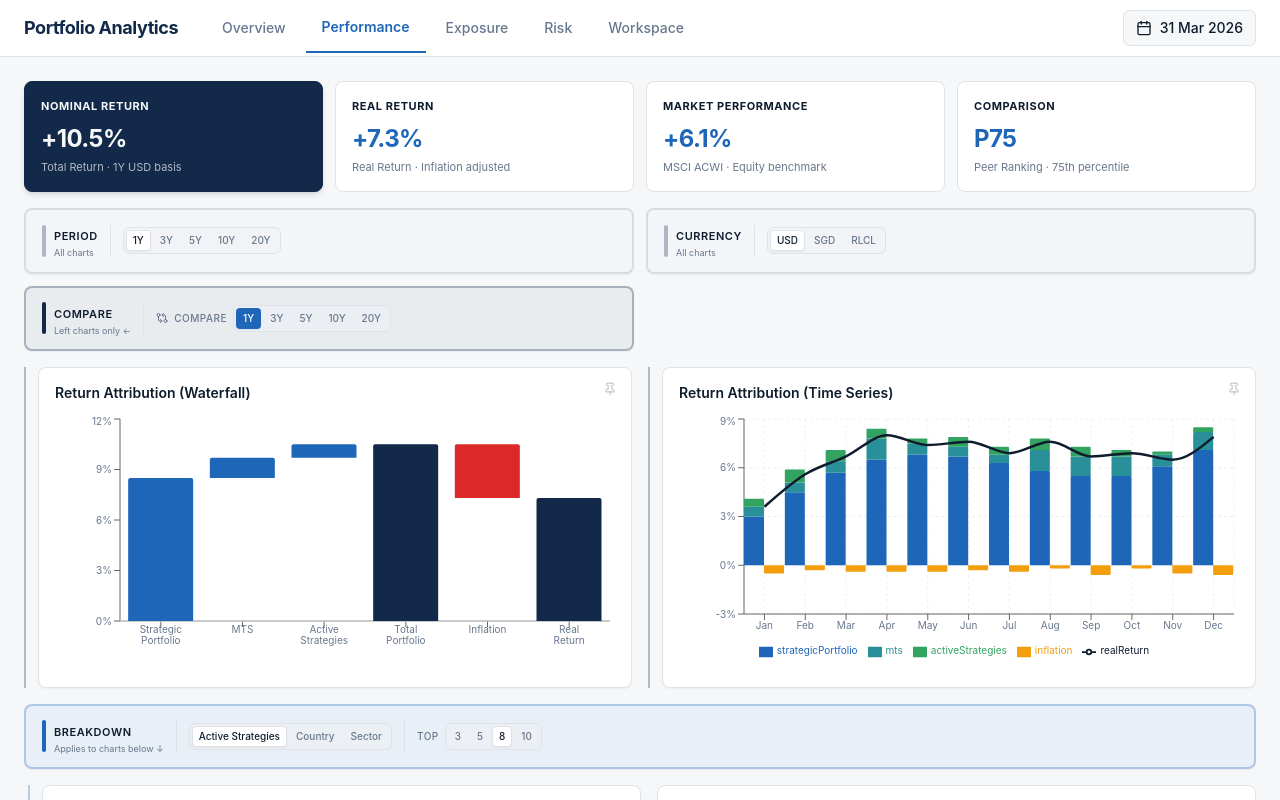
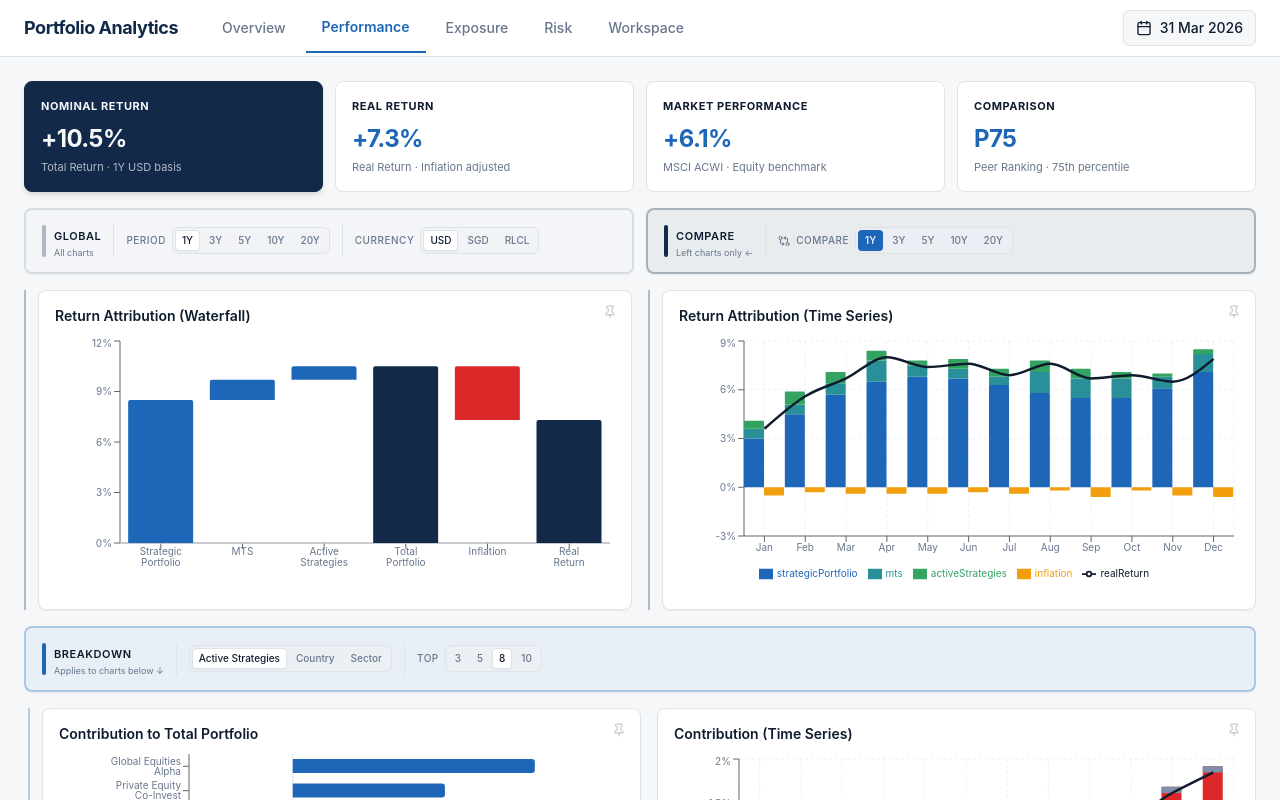
Before and after one commit to poohlie/vision3, a React (Vite) app: page /performance in a window 1280 px wide. Shown: the top 800 px of the page. Built offline with nearby package versions, Linux system fonts and the light colour scheme; the HTML template or start-up script is replaced by a standard one.

Commit message:
Combine period and currency box

```diff
--- a/src/pages/Performance.tsx
+++ b/src/pages/Performance.tsx
@@ -76,37 +76,31 @@ export default function Performance() {
       </div>
 
       {/* Scoped control cards */}
-      <div className="grid grid-cols-2 gap-3">
-        {/* Row 1: Period + Currency — all charts */}
+      <div className={cn('grid gap-3', isNominal ? 'grid-cols-2' : 'grid-cols-1')}>
+        {/* Period + Currency — all charts (single box) */}
         <div className="rounded-lg border-2 border-muted-foreground/20 bg-muted/30 px-4 py-3 shadow-sm">
           <div className="flex items-center gap-3">
             <div className="flex items-center gap-2 shrink-0">
               <div className="w-1 h-8 rounded-full bg-muted-foreground/50" />
               <div>
-                <span className="text-[11px] font-semibold uppercase tracking-wider text-foreground">Period</span>
+                <span className="text-[11px] font-semibold uppercase tracking-wider text-foreground">Global</span>
                 <p className="text-[9px] text-muted-foreground">All charts</p>
               </div>
             </div>
             <div className="h-8 w-px bg-border shrink-0" />
-            <ToggleBar options={timespans} value={filters.timespan as any} onChange={v => set({ timespan: v })} size="xs" />
+            <div className="flex items-center gap-1.5">
+              <span className="text-[10px] font-medium text-muted-foreground uppercase tracking-wider">Period</span>
+              <ToggleBar options={timespans} value={filters.timespan as any} onChange={v => set({ timespan: v })} size="xs" />
+            </div>
+            <div className="h-8 w-px bg-border shrink-0" />
+            <div className="flex items-center gap-1.5">
+              <span className="text-[10px] font-medium text-muted-foreground uppercase tracking-wider">Currency</span>
+              <ToggleBar options={currencies} value={filters.currency as any} onChange={v => set({ currency: v })} size="xs" />
+            </div>
           </div>
         </div>
 
-        <div className="rounded-lg border-2 border-muted-foreground/20 bg-muted/30 px-4 py-3 shadow-sm">
-          <div className="flex items-center gap-3">
-            <div className="flex items-center gap-2 shrink-0">
-              <div className="w-1 h-8 rounded-full bg-muted-foreground/50" />
-              <div>
-                <span className="text-[11px] font-semibold uppercase tracking-wider text-foreground">Currency</span>
-                <p className="text-[9px] text-muted-foreground">All charts</p>
-              </div>
-            </div>
-            <div className="h-8 w-px bg-border shrink-0" />
-            <ToggleBar options={currencies} value={filters.currency as any} onChange={v => set({ currency: v })} size="xs" />
-          </div>
-        </div>
-
-        {/* Row 2: Compare + Breakdown (Nominal Return only) */}
+        {/* Compare (Nominal Return only) */}
         {isNominal && (
           <div className="rounded-lg border-2 border-primary/30 bg-primary/5 px-4 py-3 shadow-sm">
             <div className="flex items-center gap-3">
@@ -122,7 +116,6 @@ export default function Performance() {
             </div>
           </div>
         )}
-
       </div>
 
       {/* Tab content */}
```
